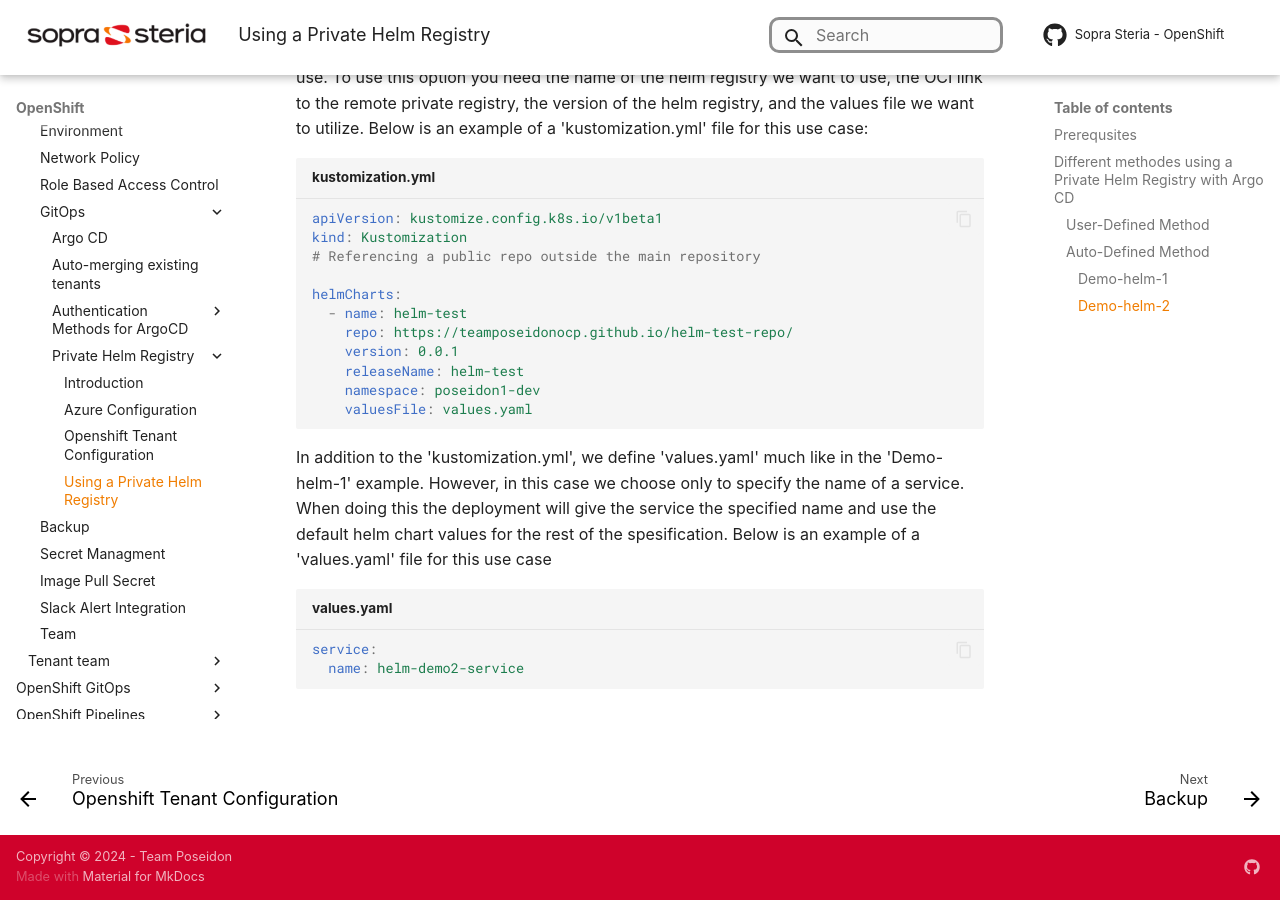
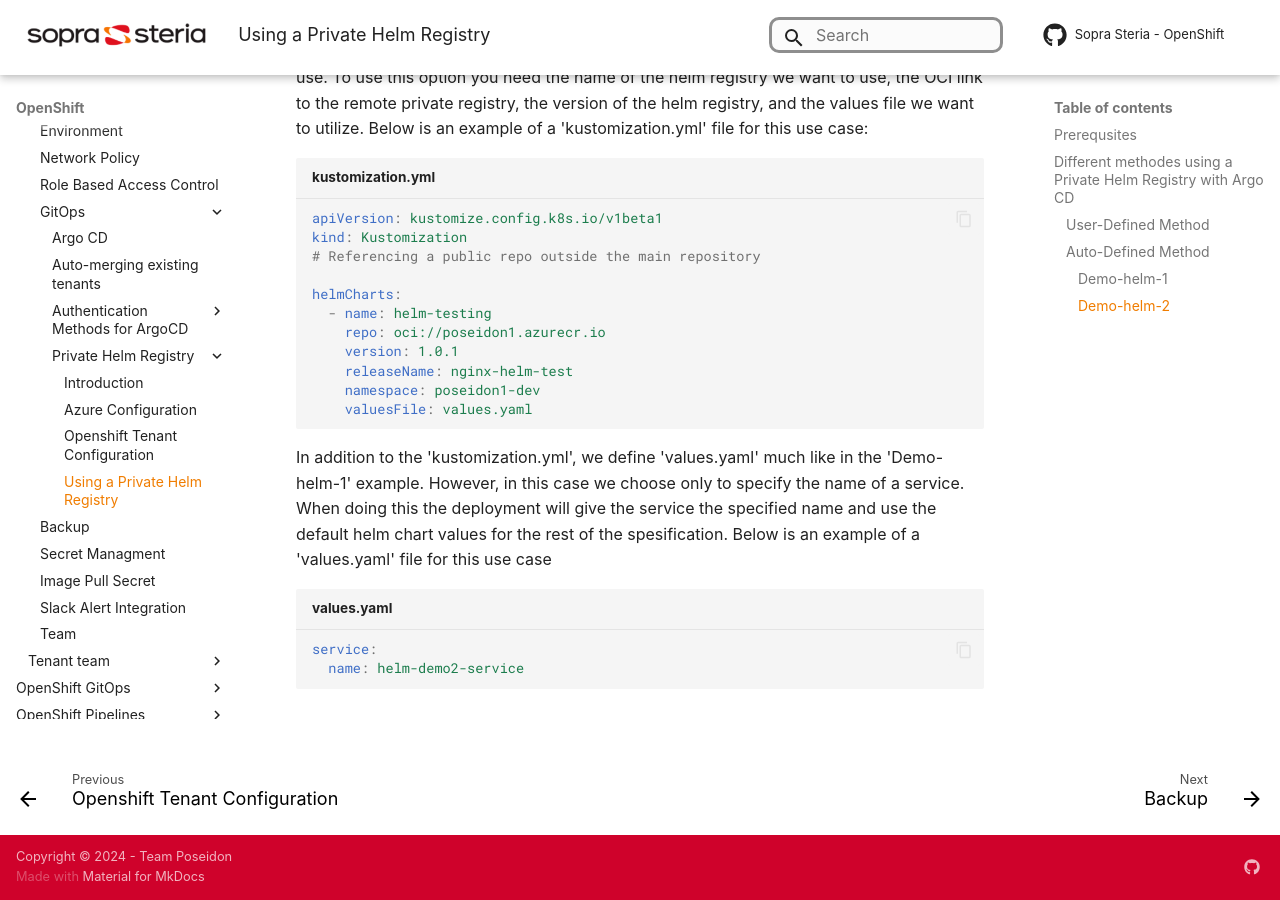
Before and after one commit to Sopra-Steria-Norge-Kubernetes/OpenShift, an MkDocs documentation site: the page built from docs/OpenShift Tenants/Tenant features/GitOps/Private Helm Registry/private-helm-reg-usage.md, in a window 1280 px wide and 900 px high, scrolled down 2270 px. Built offline with MkDocs 1.6.1 and Material for MkDocs 9.7.7, drawn with Linux system fonts in a browser that asks for light colours; some web fonts are replaced; comment, search, counter and statistics services are not loaded.

Commit message:
small update in yaml templates

````diff
--- a/docs/OpenShift Tenants/Tenant features/GitOps/Private Helm Registry/private-helm-reg-usage.md
+++ b/docs/OpenShift Tenants/Tenant features/GitOps/Private Helm Registry/private-helm-reg-usage.md
@@ -86,10 +86,10 @@
 # Referencing a public repo outside the main repository
 
 helmCharts:
-  - name: helm-test
-    repo: https://teamposeidonocp.github.io/helm-test-repo/
-    version: 0.0.1
-    releaseName: helm-test
+  - name: helm-testing
+    repo: oci://poseidon1.azurecr.io
+    version: 1.0.1
+    releaseName: nginx-helm-test
     namespace: poseidon1-dev
     valuesFile: values.yaml
 ```
````
